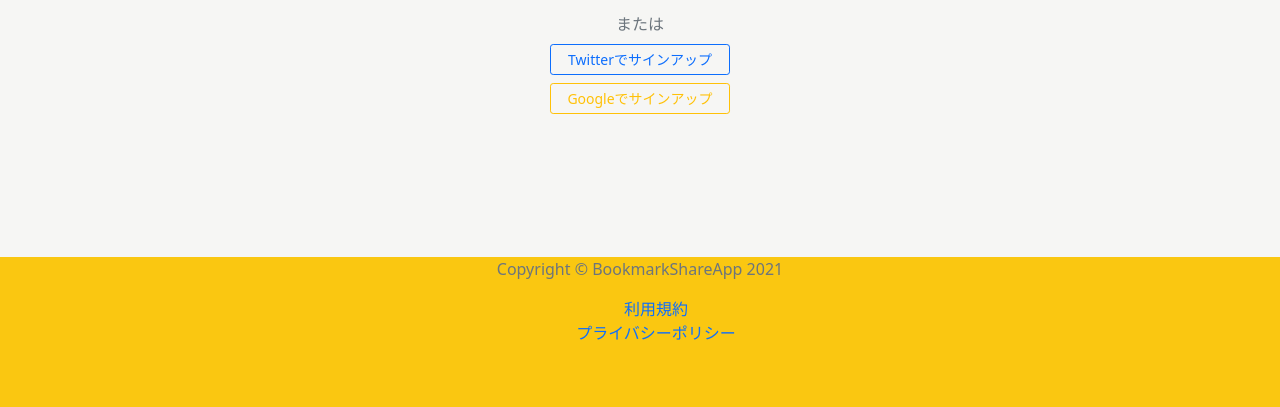
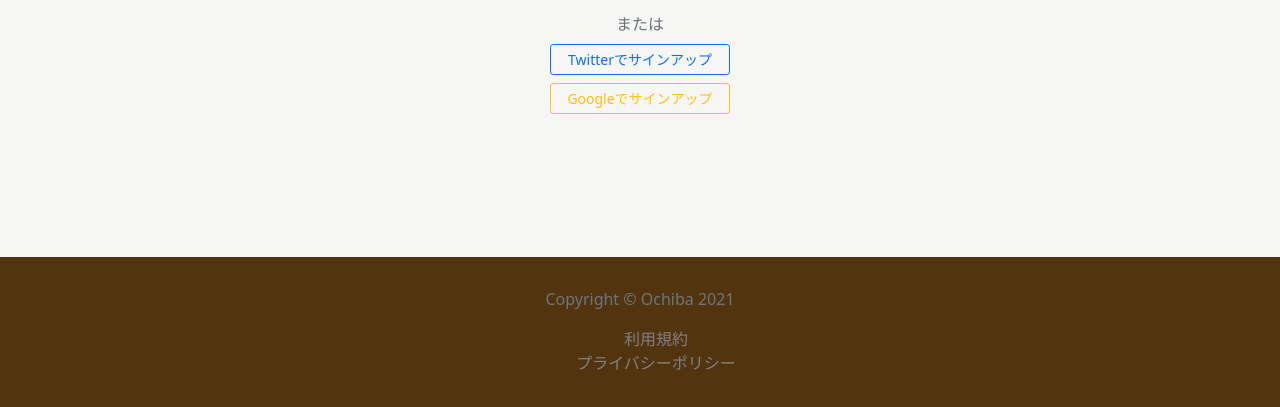
Before and after one commit to manasan-iTL/ochiba-backend, a Django app: page /account/signup/ in a window 1280 px wide. Shown: the part 393-800 px from the top of the page. Run offline with Django 3.2, Linux system fonts and the light colour scheme; some libraries are stand-ins or nearby versions; some web fonts are replaced.

Commit message:
[fix] footerのデザイン変更

```diff
--- a/static/css/sticky-footer.css
+++ b/static/css/sticky-footer.css
@@ -8,11 +8,26 @@ body {
   margin-bottom: 200px;
 }
 .footer {
-  text-align: center;
+  /* text-align: center;
+  vertical-align: middle; */
   position: absolute;
   bottom: 0;
   width: 100%;
   /* line-height: 200px; */
-  min-height: 150px;
-  background-color: rgb(250, 199, 17);
+  height: 150px;
+  background-color: #52350f;
 }
+
+.footer-container {
+  margin-top: 30px;
+}
+
+.footer-list {
+  list-style: none;
+  text-decoration: grey;
+  text-align: center;
+}
+
+.footer-list-item {
+  color: grey;
+}
--- a/templates/base_login.html
+++ b/templates/base_login.html
@@ -13,10 +13,10 @@
 </main>
 
 <footer class="footer">
-        <p class="text-muted">Copyright &copy; BookmarkShareApp 2021</p>
-        <ul style="list-style: none;">
-            <li><a href="{% url 'terms' %}">利用規約</a></li>
-            <li><a href="{% url 'privacy_policy' %}">プライバシーポリシー</a></li>
+    <p class="text-muted text-center footer-container ">Copyright &copy; Ochiba 2021</p>
+    <ul class="footer-list">
+        <li><a class="footer-list-item" href="{% url 'terms' %}">利用規約</a></li>
+        <li><a class="footer-list-item" href="{% url 'privacy_policy' %}">プライバシーポリシー</a></li>
     </ul>
 </footer>
 {% endblock %}
```
Also changed, not shown: templates/base.html (+4 -4 lines), static/css/main.css (line endings or trailing spaces). Lines whose indentation alone changed are shown as unchanged.
